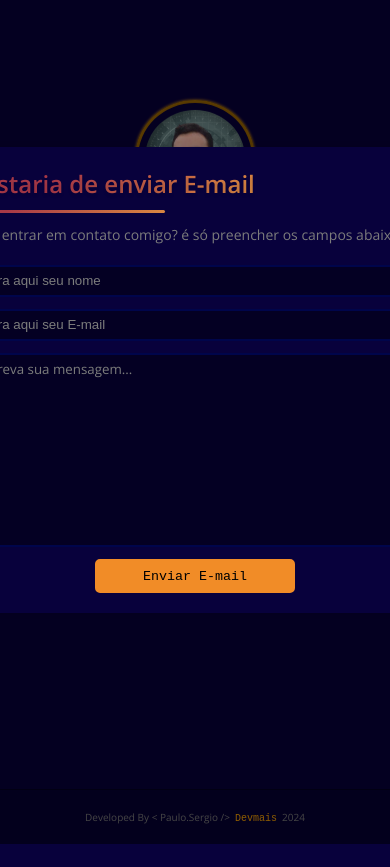
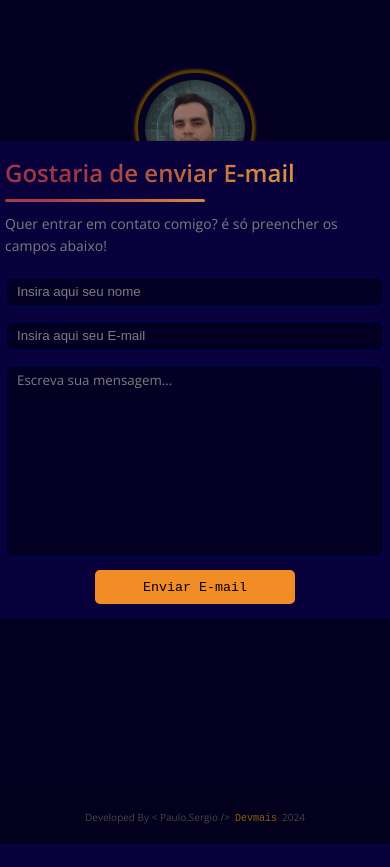
Before and after one commit to PauloHPMKT/mylinktree.github.io, a plain HTML site: page index.html in a window 390 px wide. Both pictures are taken after a click on the item "Envie-me uma mensagem". Before the commit the page ends 844 px from the top, so only its background shows below. Drawn offline with nearby package versions, Linux system fonts and the light colour scheme.

Commit message:
feat: add responsive layout to application

```diff
--- a/style.css
+++ b/style.css
@@ -26,7 +26,7 @@ body {
 
 /** ---------------------- Profile ---------------------- */
 .container .profile {
-  padding-top: 100px;
+  padding-top: 70px;
   display: flex;
   flex-direction: column;
   justify-content: center;
@@ -110,13 +110,13 @@ body {
   color: inherit;
   display: flex;
   justify-content: center;
-  padding: 5px;
+  padding: 10px;
 }
 .container .social-links ul li a:hover {
   text-shadow: 0 0 15px #00054b;
 }
 .container .social-links ul li:last-child {
-  padding: 4px;
+  padding: 8px;
   cursor: pointer;
 }
 
@@ -267,10 +267,30 @@ body {
       width: 260px;
     }
 }
+
+@media screen and (max-width: 700px) {
+  .container {
+    margin-bottom: 150px;
+  }
+}
+
+@media (max-width: 520px) {
+  .container .send_email .email_box {
+    width: 100%;
+    border-radius: 0;
+    padding: 15px 5px;
+  }
+}
+
 @media (max-width: 820px) and (min-width: 320px) {
   label {
     width: 50px;
     font-size: 10px;
+  }
+
+  .container .social-links {
+    width: 90%;
+    margin: 25px auto;
   }
   .container .social-links ul li img {
     width: 35px;
```
